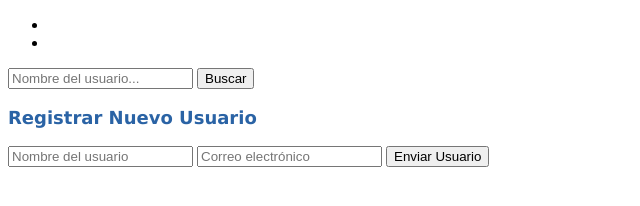
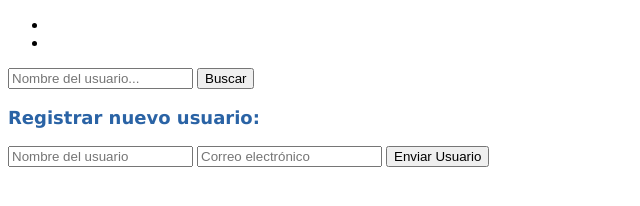
Before and after one commit to Agostina-Infante/TP-03, a plain HTML site: page index.html in a window 1280 px wide. Shown: the full height of the page, 0-640 px from the left. Drawn offline with Linux system fonts and the light colour scheme; no server answers.

Commit message:
Fix HTML formatting and update user registration header

```diff
--- a/index.html
+++ b/index.html
@@ -25,7 +25,7 @@
 
         </div>
         <div id="formulario-post">
-            <h3>Registrar Nuevo Usuario</h3>
+            <h3>Registrar nuevo usuario:</h3>
             <input type="text" id="InputNombre" placeholder="Nombre del usuario">
             <input type="email" id="InputEmail" placeholder="Correo electrónico">
             <button id="btnEnviar">Enviar Usuario</button>
```
